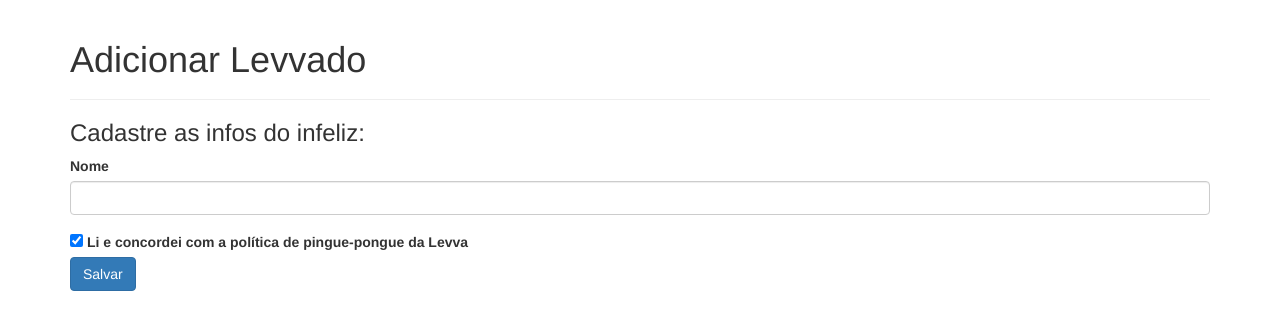
After one commit to JogueOgro/Ranked, a Flask app: page /add in a window 1280 px wide. The commit adds this page. Shown: the top 330 px of the page. Run offline with Flask 3, Linux system fonts and the light colour scheme; some libraries are stand-ins or nearby versions.

Commit message:
Finalizada primeira versao

```diff
--- a/server.py
+++ b/server.py
@@ -4,16 +4,51 @@ import shelve
 app = Flask(__name__)
 app.secret_key = 'pingpong'
 
-jogadores = [
-    {'nome': 'Joaozinho', 'rating': '1100', 'forma': 'W-W-L', 'wins': ['mj', 'mj']},
-    {'nome': 'Israel', 'rating': '1005',  'forma': '', 'wins': ['mj2']},
-    {'nome': 'Marcelo Tenório', 'rating': '1200',  'forma': 'L-L', 'wins': ['mj']},
-]
+shelve_file = shelve.open('pingpong')
 
-shelve_file = shelve.open('pingpong')
+try:
+    jogadores = shelve_file['jogadores']
+except:
+    jogadores = []
 
 @app.route('/')
 def index():
+    global jogadores
+    jogadores.sort(reverse=True, key=get_rating)
     return render_template('index.html', titulo='Ranqueada do Pingue-Pongue', jogadores=jogadores)
 
+@app.route('/add')
+def adicionar():
+    return render_template('add.html', titulo='Adicionar Levvado')
+
+@app.route('/process_add', methods=['GET', 'POST'])
+def processar_add():
+    nome = request.form['nome']
+    if nome == '':
+        flash('Nome vazio, Zé!', 'error')
+        return redirect(url_for('adicionar'))
+    new_player = {'nome': nome, 'rating': '1000',  'forma': '', 'wins': []}
+    jogadores.append(new_player)
+    shelve_file['jogadores'] = jogadores
+    return redirect(url_for('index'))
+
+@app.route('/post_results', methods = ['GET', 'POST'])
+def get_post_javascript_data():
+    global jogadores
+    vencedor = request.form['vencedor']
+    perdedor = request.form['perdedor']
+    delta = request.form['delta']
+
+    for jogador in jogadores:
+        if jogador['nome'] == vencedor:
+            jogador['rating'] = int(jogador['rating']) + int(delta)
+        if jogador['nome'] == perdedor:
+            jogador['rating'] = int(jogador['rating']) - int(delta)
+
+    shelve_file['jogadores'] = jogadores
+    return redirect(url_for('index'))
+
+def get_rating(jogador):
+    return int(jogador['rating'])
+
 app.run(debug=True)
--- a/static/custom.css
+++ b/static/custom.css
@@ -1,11 +1,15 @@
-div.row div{
-    width: 25%;
+div.row div {
+    width: 15%;
     display: inline-block;
     text-align: center;
 }
 
 div.row {
 margin-left: 7px;
+}
+
+input.block, button.block {
+    display: block !important;
 }
 
 div.row div a {
--- a/static/functions.js
+++ b/static/functions.js
@@ -2,9 +2,16 @@ $(document).ready(function() {
 
     $('tbody#tb_escolhas tr').click(function () {
         var tr = $(this).closest('tr').hide().clone();
-        if ($('div#player1').html() == '') $('div#player1').html(tr.find('td.nome').text());
+        if ($('div#player1').html() == '') {
+            $('div#player1').html(tr.find('td.nome').text());
+            $('input#nome1').attr('value', tr.find('td.nome').text())
+            $('input#rating1').attr('value', tr.find('td.rating').text())
+        }
+
         else if ($('div#player2').html() == '') {
             $('div#player2').html(tr.find('td.nome').text());
+            $('input#nome2').attr('value', tr.find('td.nome').text())
+            $('input#rating2').attr('value', tr.find('td.rating').text())
             $('button#enter').show();
         }
         else alert('Ambos os jogadores já foram selecionados. Finalize o desafio antes de iniciar um novo!');
@@ -43,12 +50,47 @@ $(document).ready(function() {
     );
 
     $('#cb1').click(function () {
-        alert('aa');
+        var delta = calcRating($('input#rating1').attr('value'),$('input#rating2').attr('value'));
+        message = $('input#nome1').attr('value')+' ganhou '+delta+' e '+$('input#nome2').attr('value')+' perdeu '+delta;
+        $('#cb1').hide();
+        $('#cb2').hide();
+        $('#enter').show();
+
+        if(confirm(message)) {
+            $.post( "/post_results", {
+                'vencedor': $('input#nome1').attr('value'),
+                'perdedor': $('input#nome2').attr('value'),
+                'delta': delta
+            },
+                function (response) { window.location = "/"; }
+            );
+        }
+
     });
 
     $('#cb2').click(function () {
-        alert('aa');
+        var delta = calcRating($('input#rating2').attr('value'),$('input#rating1').attr('value'));
+        message = $('input#nome2').attr('value')+' ganhou '+delta+' e '+$('input#nome1').attr('value')+' perdeu '+delta;
+        $('#cb1').hide();
+        $('#cb2').hide();
+        $('#enter').show();
+
+        if(confirm(message)) {
+            $.post( "/post_results", {
+                'vencedor': $('input#nome2').attr('value'),
+                'perdedor': $('input#nome1').attr('value'),
+                'delta': delta
+            },
+                function (response) { window.location = "/"; }
+            );
+        }
     });
 
+});
 
-});
+function calcRating (r_vencedor, r_perdedor) {
+    var rt = Number(r_vencedor) + Number(r_perdedor);
+    var d = Number(r_perdedor)/rt;
+
+    return Math.round(20*d);
+}
--- /dev/null
+++ b/templates/add.html
@@ -0,0 +1,46 @@
+<!DOCTYPE html>
+<html lang="br">
+  <head>
+    <meta charset="utf-8">
+    <meta name="viewport" content="width=device-width, initial-scale=1">
+    <title>{{ titulo }}</title>
+    <link rel="stylesheet" href="../static/bootstrap.css">
+    <link rel="stylesheet" href="../static/custom.css">
+  </head>
+  <body>
+    <div class="container">
+        <!--cria container onde as mensagens serão exibidas-->
+        {% with messages = get_flashed_messages() %}
+            {% if messages %}
+            <!--condição para exibição das mensagens-->
+                <ul id="messages" class="list-unstyled">
+                    <!--laço e repetição para exibição das mensagens-->
+                {% for message in messages %}
+                    <li class="alert alert-success">{{ message }}</li>
+                {% endfor %}
+                </ul>
+            {% endif %}
+        {% endwith %}
+                <!--fim dos laços-->
+        <div class="page-header">
+            <h1>{{ titulo }}</h1>
+        </div>
+
+        <h3>Cadastre as infos do infeliz:</h3>
+        <form action="process_add" method="post">
+            <div class="form-group">
+                <label for="nome">Nome</label>
+                <input type="text" class="form-control" id="nome" name="nome">
+            </div>
+            <div class="form-check">
+                <input type="checkbox" class="form-check-input" id="checkok" checked>
+                <label class="form-check-label" for="checkok">Li e concordei com a política de pingue-pongue da Levva</label>
+            </div>
+            <button type="submit" class="btn btn-primary">Salvar</button>
+        </form>
+
+    </div>
+  </body>
+<script src="../static/jquery-3.7.0.min.js"></script>
+<script src="../static/functions.js"></script>
+</html>
```
Also changed, not shown: templates/index.html (+9 -5 lines), 2 other files.
